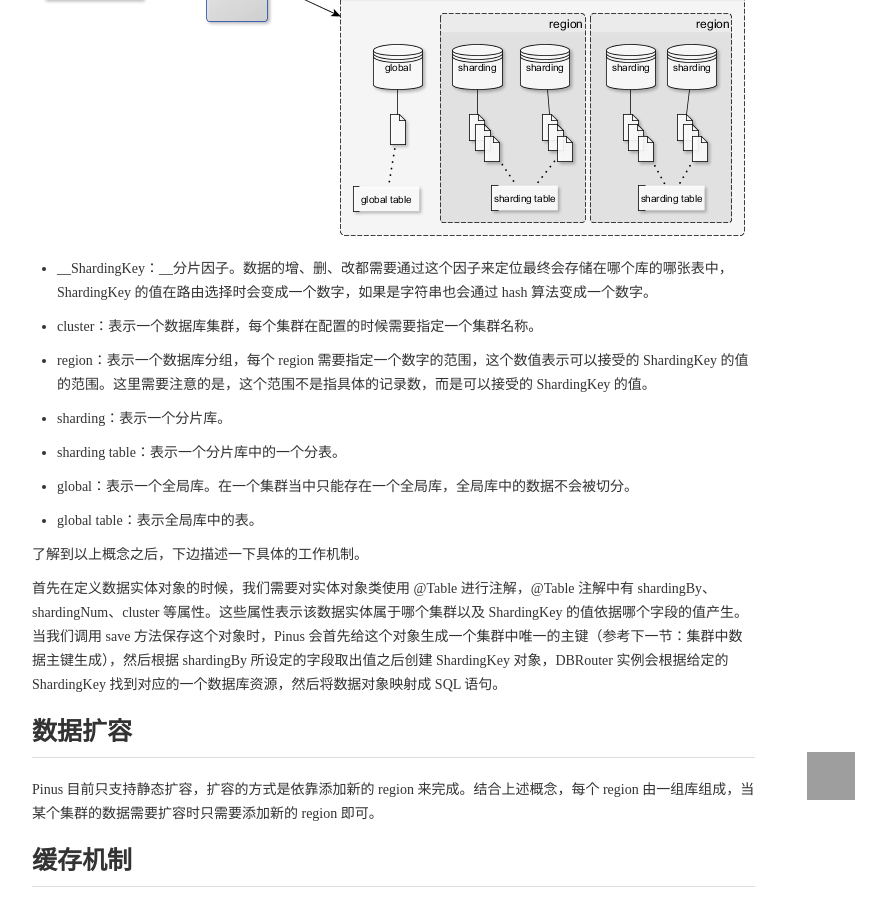
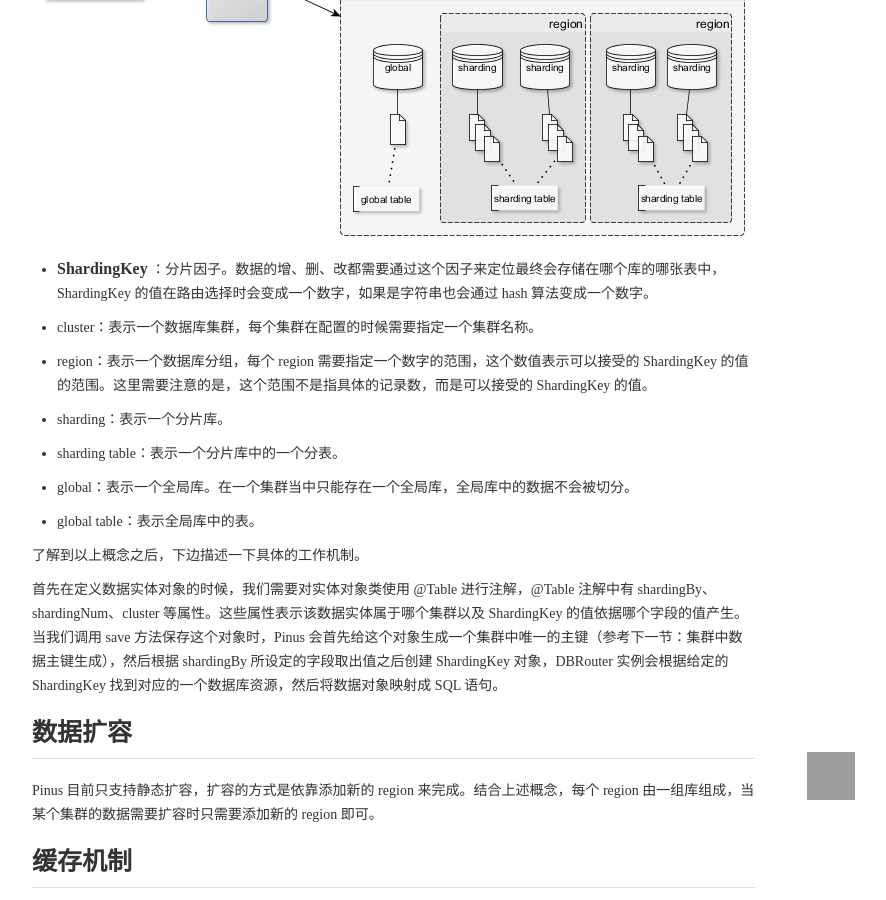
Before and after one commit to duanbn/pinus4j, a Jekyll site: the page built from _posts/2015-02-13-mechanism.md, in a window 1280 px wide and 900 px high, scrolled down 610 px. Shown: the whole window, without its empty margins (385-1271 px from the left). Built offline with Jekyll 4.4.1, drawn with Linux system fonts in a browser that asks for light colours; grey boxes are pictures that could not be loaded.

```diff
--- a/_posts/2015-02-13-mechanism.md
+++ b/_posts/2015-02-13-mechanism.md
@@ -10,7 +10,7 @@ Pinus 的水平切分模型分为几个层级，这个层级关系被配置在 `
 
 ![]({{site.baseurl}}/img/sharding_arch.png)
 
-* __ShardingKey：__分片因子。数据的增、删、改都需要通过这个因子来定位最终会存储在哪个库的哪张表中，ShardingKey 的值在路由选择时会变成一个数字，如果是字符串也会通过 hash 算法变成一个数字。
+* __ShardingKey__ ：分片因子。数据的增、删、改都需要通过这个因子来定位最终会存储在哪个库的哪张表中，ShardingKey 的值在路由选择时会变成一个数字，如果是字符串也会通过 hash 算法变成一个数字。
 
 * cluster：表示一个数据库集群，每个集群在配置的时候需要指定一个集群名称。
 
```
